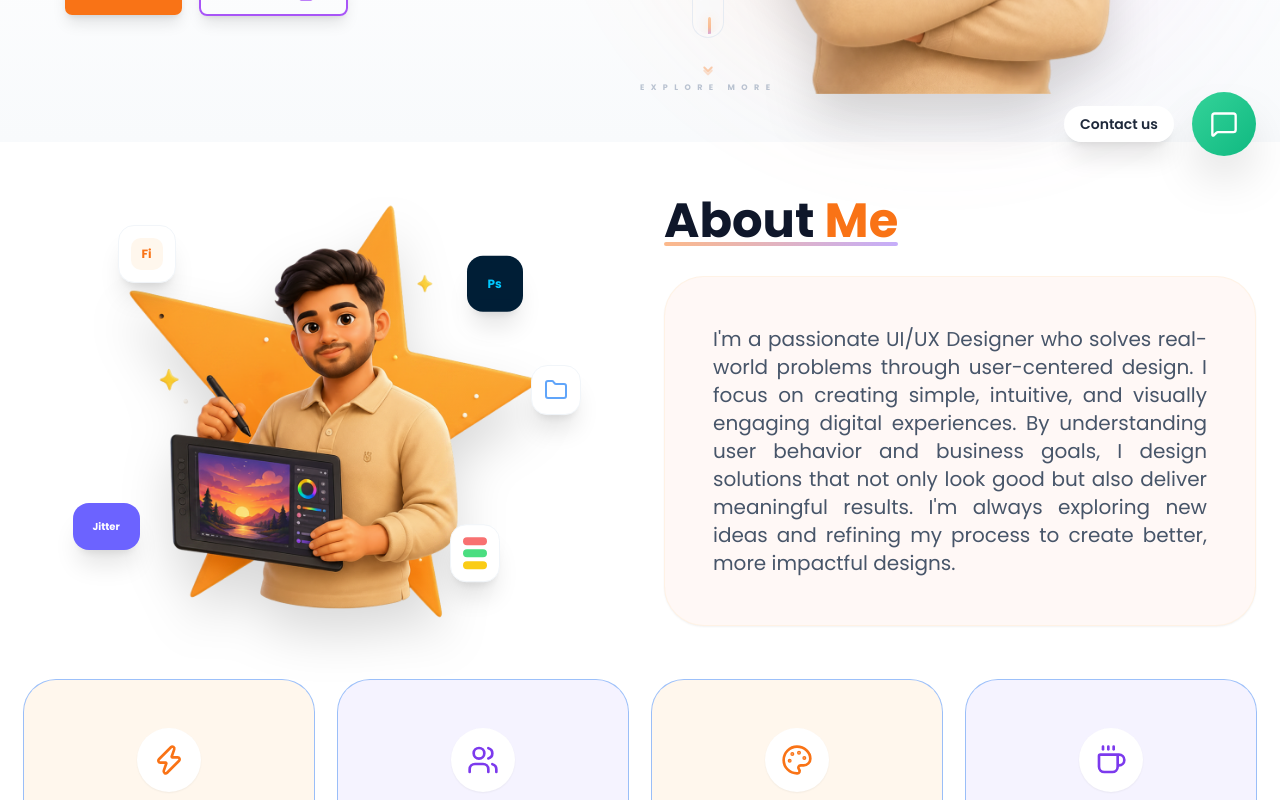
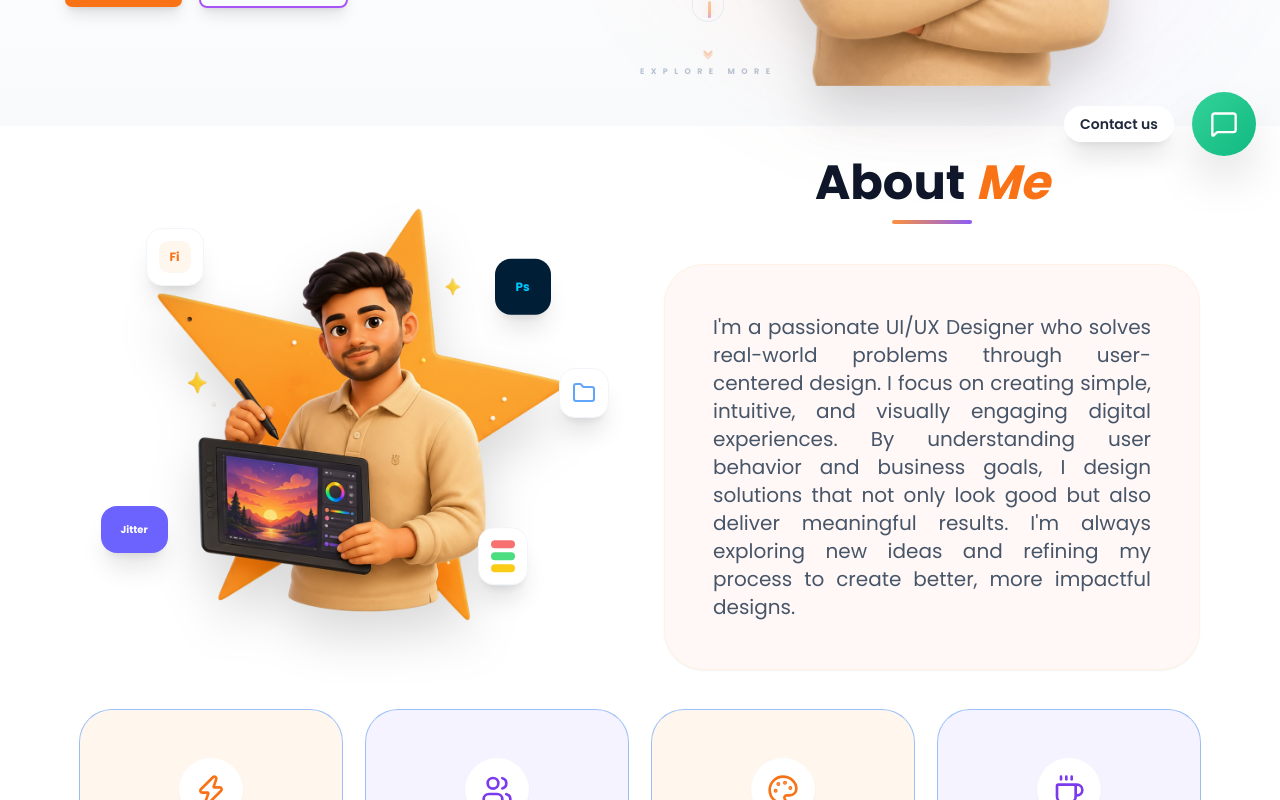
Before and after one commit to Kongkon45/rifat-portfolio, a Next.js app: page / in a window 1280 px wide. Shown: the part 580-1380 px from the top of the page. Built offline with nearby package versions, Linux system fonts and the light colour scheme.

Commit message:
problem solve

```diff
--- a/src/app/_components/about-me.tsx
+++ b/src/app/_components/about-me.tsx
@@ -6,6 +6,11 @@ import { Coffee, Zap, Users, Palette, Folder } from "lucide-react";
 
 const fadeIn: Variants = {
   hidden: { opacity: 0, y: 20 },
+  show: { opacity: 1, y: 0, transition: { duration: 0.6, ease: "easeOut" } },
+};
+
+const headingVariants: Variants = {
+  hidden: { opacity: 0, y: -20 },
   show: { opacity: 1, y: 0, transition: { duration: 0.6, ease: "easeOut" } },
 };
 
@@ -67,13 +72,13 @@ const AboutMeSection = () => {
   return (
     <motion.section
       id="about"
-      className="site-section w-full bg-white dark:bg-slate-950 px-6 overflow-hidden"
+      className="site-section w-full bg-white dark:bg-slate-950 overflow-hidden"
       initial="hidden"
       whileInView="show"
       viewport={{ once: true, amount: 0.2 }}
       variants={staggerContainer}
     >
-      <div className="mx-auto max-w-7xl">
+      <div className="site-container">
         {/* Top Section: Illustration and Text */}
         <div className="grid gap-12 lg:grid-cols-2 items-center mb-10">
 
@@ -155,12 +160,19 @@ const AboutMeSection = () => {
 
           {/* Right: Text Content */}
           <motion.div variants={fadeIn} className="space-y-8">
-            <div className="relative inline-block">
+            {/* Heading */}
+            <motion.div
+              className="mb-10 flex flex-col items-center gap-3 text-center"
+              initial="hidden"
+              whileInView="show"
+              viewport={{ once: true, amount: 0.5 }}
+              variants={headingVariants}
+            >
               <h2 className="site-heading">
-                About <span className="text-orange-500">Me</span>
+                About <span className="text-orange-500 italic">Me</span>
               </h2>
-              <div className="absolute -bottom-2 left-0 w-full h-1 bg-gradient-to-r from-orange-500/50 to-violet-500/50 rounded-full" />
-            </div>
+              <div className="mt-2 h-1 w-20 rounded-full bg-gradient-to-r from-orange-400 to-violet-500" />
+            </motion.div>
 
             <div className="bg-[#FFF8F6] dark:bg-slate-900 border border-orange-100/50 dark:border-slate-700 rounded-[40px] p-5 md:p-8 lg:p-12 shadow-sm">
               <p className="text-slate-600 dark:text-slate-300 text-[15px] text-justify md:text-lg leading-relaxed xl:text-xl">
--- a/src/app/_components/certificates.tsx
+++ b/src/app/_components/certificates.tsx
@@ -172,9 +172,9 @@ const Certificates = () => {
   return (
     <section
       id="certificates"
-      className="site-section w-full bg-gradient-to-br from-pink-50/60 via-white to-green-50/40 dark:from-slate-950 dark:via-slate-950 dark:to-slate-900 px-6 overflow-hidden"
+      className="site-section w-full bg-gradient-to-br from-pink-50/60 via-white to-green-50/40 dark:from-slate-950 dark:via-slate-950 dark:to-slate-900 overflow-hidden"
     >
-      <div className="mx-auto max-w-6xl">
+      <div className="site-container">
         {/* Heading */}
         <motion.div
           className="mb-10 flex flex-col items-center gap-3 text-center"
--- a/src/app/_components/contact-us.tsx
+++ b/src/app/_components/contact-us.tsx
@@ -1,6 +1,6 @@
 "use client";
 
-import { motion } from "framer-motion";
+import { motion, Variants } from "framer-motion";
 import { Button } from "@/components/ui/button";
 import { Input } from "@/components/ui/input";
 import { Textarea } from "@/components/ui/textarea";
@@ -11,9 +11,14 @@ import {
 } from "react-icons/fa";
 import { IoLogoWhatsapp } from "react-icons/io";
 
+const headingVariants: Variants = {
+  hidden: { opacity: 0, y: -20 },
+  show: { opacity: 1, y: 0, transition: { duration: 0.6, ease: "easeOut" } },
+};
+
 const ContactUsSection = () => {
   return (
-    <section id="contact" className="pt-10 md:pt-2 pb-2 relative w-full overflow-hidden bg-white dark:bg-slate-950 site-section">
+    <section id="contact" className="site-section relative w-full overflow-hidden bg-white dark:bg-slate-950">
       {/* Background Decorations */}
       <div className="absolute top-0 left-0 w-full h-full pointer-events-none -z-10 overflow-hidden">
         <motion.svg
@@ -40,6 +45,20 @@ const ContactUsSection = () => {
       </div>
 
       <div className="site-container container mx-auto px-4 relative z-10">
+        {/* Heading */}
+        <motion.div
+          className="mb-10 flex flex-col items-center gap-3 text-center"
+          initial="hidden"
+          whileInView="show"
+          viewport={{ once: true, amount: 0.5 }}
+          variants={headingVariants}
+        >
+          <h2 className="site-heading">
+            Contact <span className="text-orange-500 italic">Me</span>
+          </h2>
+          <div className="mt-2 h-1 w-20 rounded-full bg-gradient-to-r from-orange-400 to-violet-500" />
+        </motion.div>
+
         <div className="flex flex-col lg:flex-row items-center justify-between gap-10">
 
           {/* LEFT SIDE: Avatar & Visuals */}
--- a/src/app/_components/hero.tsx
+++ b/src/app/_components/hero.tsx
@@ -100,7 +100,7 @@ const HeroSection = () => {
   }, []);
   return (
     <motion.section
-      className="site-section w-full flex justify-center px-4 relative bg-gradient-to-b from-slate-50 via-white to-slate-50 dark:from-slate-950 dark:via-slate-950 dark:to-slate-900"
+      className="site-section w-full flex justify-center relative bg-gradient-to-b from-slate-50 via-white to-slate-50 dark:from-slate-950 dark:via-slate-950 dark:to-slate-900"
       initial="hidden"
       whileInView="visible"
       viewport={{ once: true, amount: 0.25 }}
--- a/src/app/_components/my-design.tsx
+++ b/src/app/_components/my-design.tsx
@@ -1,6 +1,6 @@
 "use client";
 
-import { motion } from "framer-motion";
+import { motion, Variants } from "framer-motion";
 import {
   Search,
   Users,
@@ -9,6 +9,11 @@ import {
   Layers,
   Rocket,
 } from "lucide-react";
+
+const headingVariants: Variants = {
+  hidden: { opacity: 0, y: -20 },
+  show: { opacity: 1, y: 0, transition: { duration: 0.6, ease: "easeOut" } },
+};
 
 interface Step {
   number: string;
@@ -65,7 +70,7 @@ const steps: Step[] = [
 
 export default function MyDesignSection() {
   return (
-    <section id="case-study" className="pt-10 md:pt-2 pb-2 relative w-full overflow-hidden bg-white dark:bg-slate-950">
+    <section id="case-study" className="site-section relative w-full overflow-hidden bg-white dark:bg-slate-950">
       {/* Background Decorations */}
       <div className="absolute top-0 left-0 w-full h-full pointer-events-none -z-10 overflow-hidden">
         {/* Left Wavy Line */}
@@ -94,39 +99,28 @@ export default function MyDesignSection() {
       </div>
 
       <div className="site-container container mx-auto px-4">
-        {/* Header */}
-        <div className="text-center mb-20">
-          <motion.h2
-            initial={{ opacity: 0, y: 20 }}
-            whileInView={{ opacity: 1, y: 0 }}
-            viewport={{ once: true }}
-            className="site-heading font-poppins text-slate-950 dark:text-white tracking-tight"
+        {/* Heading */}
+        <motion.div
+          className="mb-10 flex flex-col items-center gap-3 text-center"
+          initial="hidden"
+          whileInView="show"
+          viewport={{ once: true, amount: 0.5 }}
+          variants={headingVariants}
         >
-            My Design <span className="text-[#FF7639]">Process</span>
-          </motion.h2>
-          <motion.div
-            initial={{ scaleX: 0 }}
-            whileInView={{ scaleX: 1 }}
-            viewport={{ once: true }}
-            className="h-[3px] w-24 bg-gray-200 dark:bg-slate-800 mx-auto mt-4 rounded-full relative overflow-hidden"
-          >
-             <motion.div
-              initial={{ x: "-100%" }}
-              whileInView={{ x: "100%" }}
-              transition={{ repeat: Infinity, duration: 2, ease: "linear" }}
-              className="absolute inset-0 bg-[#8A63E5]"
-            />
+          <h2 className="site-heading">
+            My Design <span className="text-orange-500 italic">Process</span>
+          </h2>
+          <div className="mt-2 h-1 w-20 rounded-full bg-gradient-to-r from-orange-400 to-violet-500" />
         </motion.div>
         <motion.p
           initial={{ opacity: 0 }}
           whileInView={{ opacity: 1 }}
           viewport={{ once: true }}
           transition={{ delay: 0.2 }}
-            className="text-slate-600 dark:text-slate-300 mt-6 text-base md:text-lg max-w-2xl mx-auto leading-relaxed font-medium"
+          className="text-slate-600 dark:text-slate-300 mt-6 text-base md:text-lg max-w-2xl mx-auto leading-relaxed font-medium text-center mb-16"
         >
           A structured, iterative approach that ensures every design decision is intentional and user-validated
         </motion.p>
-        </div>
 
         {/* Timeline Container */}
         <div className="relative">
--- a/src/app/_components/my-skills.tsx
+++ b/src/app/_components/my-skills.tsx
@@ -99,9 +99,9 @@ const MySkillsSection = () => {
   return (
     <section
       id="my-skills"
-      className="site-section w-full bg-gradient-to-br from-pink-50/60 via-white to-green-50/40 dark:from-slate-950 dark:via-slate-950 dark:to-slate-900 px-6 overflow-hidden"
+      className="site-section w-full bg-gradient-to-br from-pink-50/60 via-white to-green-50/40 dark:from-slate-950 dark:via-slate-950 dark:to-slate-900 overflow-hidden"
     >
-      <div className="mx-auto max-w-6xl">
+      <div className="site-container">
 
         {/* Heading */}
         <motion.div
--- a/src/app/_components/projects.tsx
+++ b/src/app/_components/projects.tsx
@@ -4,10 +4,14 @@ import { useRef } from "react";
 import { Card, CardContent, CardDescription, CardHeader, CardTitle } from "@/components/ui/card";
 import { Button } from "@/components/ui/button";
 import { ExternalLink } from "lucide-react";
-import { FaGithub } from "react-icons/fa";
 import Image from "next/image";
 import Link from "next/link";
-import { motion, useScroll, useTransform, MotionValue } from "framer-motion";
+import { motion, useScroll, useTransform, MotionValue, Variants } from "framer-motion";
+
+const headingVariants: Variants = {
+  hidden: { opacity: 0, y: -20 },
+  show: { opacity: 1, y: 0, transition: { duration: 0.6, ease: "easeOut" } },
+};
 
 // If you have a real `useProject` hook, remove the fallback below and import it.
 // import { useProject } from "@/hooks/ApiCall";
@@ -84,11 +88,11 @@ const ProjectCard = ({ project, index, progress, totalProjects }: { project: Pro
   const scale = useTransform(progress, [start, 1], [1, targetScale]);
 
   return (
-    <div id="project" className="h-[92vh]  w-full flex items-center  justify-center sticky top-0">
+    <div id="project" className="h-[65vh] w-full flex items-center justify-center sticky top-0">
       <motion.div
         style={{
           scale,
-          top: `calc(5vh + ${index *20}px)`,
+          top: `calc(5vh + ${index * 20}px)`,
         }}
         className="relative w-full container origin-top px-4"
       >
@@ -160,27 +164,21 @@ export default function ProjectsSection(): JSX.Element {
 
 
 
-        {/* Header */}
-        <div className="text-center pt-2">
-           <motion.h2
-            initial={{ opacity: 0, y: 20 }}
-            whileInView={{ opacity: 1, y: 0 }}
-            viewport={{ once: true }}
-            className="site-heading text-slate-950 dark:text-white"
-          >
-            Featured <span className="text-[#FF7639]">Projects</span>
-          </motion.h2>
-          <motion.div
-            initial={{ width: 0 }}
-            whileInView={{ width: 100 }}
-            viewport={{ once: true }}
-            className="h-1 bg-[#8A63E5]/30 mx-auto mt-4 rounded-full relative overflow-hidden"
-          >
-             <div className="absolute inset-0 bg-[#8A63E5] w-1/2" />
-          </motion.div>
-        </div>
+        {/* Heading */}
+        <motion.div
+          className="mb-6 flex flex-col items-center gap-3 text-center pt-2"
+          initial="hidden"
+          whileInView="show"
+          viewport={{ once: true, amount: 0.5 }}
+          variants={headingVariants}
+        >
+          <h2 className="site-heading">
+            Featured <span className="text-orange-500 italic">Projects</span>
+          </h2>
+          <div className="mt-2 h-1 w-20 rounded-full bg-gradient-to-r from-orange-400 to-violet-500" />
+        </motion.div>
 
-      <div className="relative w-full ">
+      <div className="relative w-full h-fit">
         {isLoading ? (
           <div className="h-screen flex items-center justify-center px-8">
             <div className="h-[480px] w-full max-w-5xl bg-white/5 rounded-[2.5rem] animate-pulse" />
--- a/src/app/globals.css
+++ b/src/app/globals.css
@@ -64,8 +64,22 @@ body {
 
 /* Reusable section wrapper for consistent vertical spacing */
 .site-section {
-  padding-top: 3rem; /* 48px */
-  padding-bottom: 3rem;
+  padding-top: 1.5rem; /* 24px */
+  padding-bottom: 1.5rem;
+}
+
+@media (min-width: 768px) {
+  .site-section {
+    padding-top: 2rem; /* 32px */
+    padding-bottom: 2rem;
+  }
+}
+
+@media (min-width: 1024px) {
+  .site-section {
+    padding-top: 2.5rem; /* 40px */
+    padding-bottom: 2.5rem;
+  }
 }
 
 /* Consistent section container */
```
Lines whose indentation alone changed are shown as unchanged.
